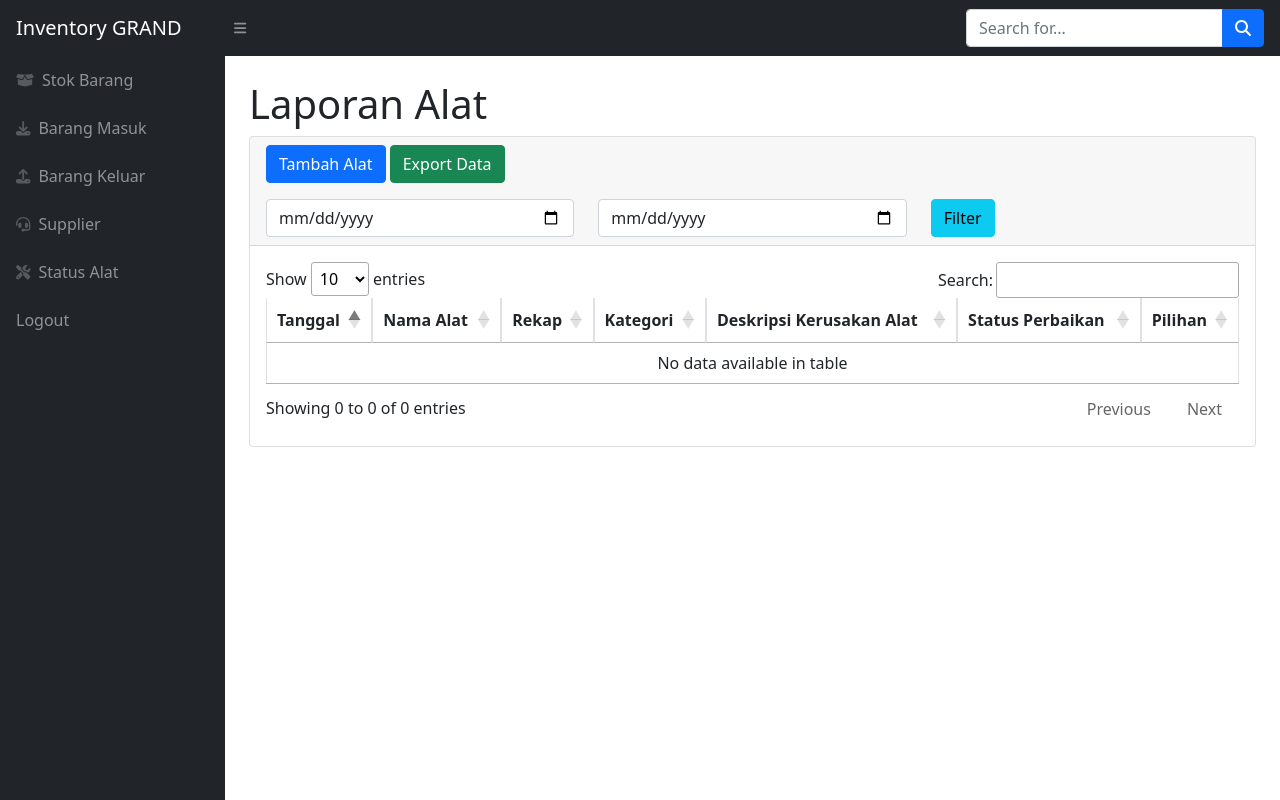
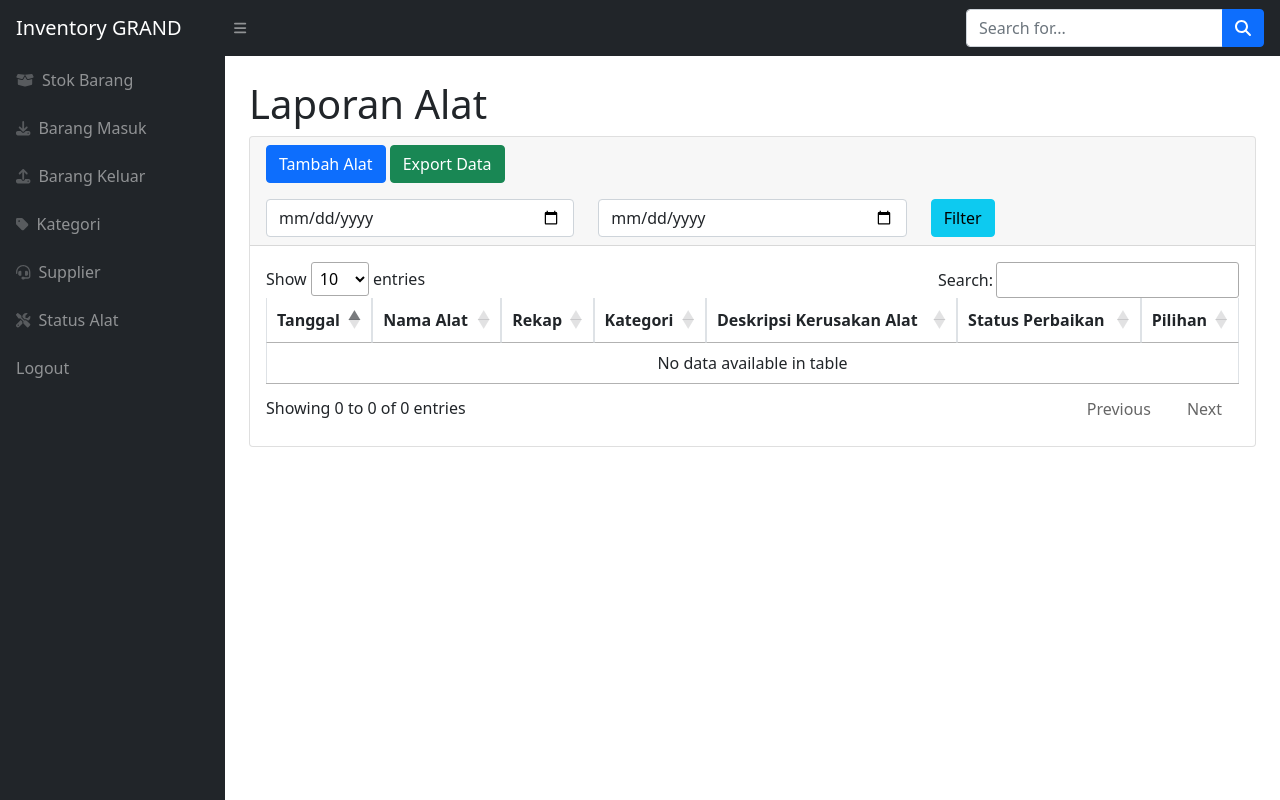
Before and after one commit to erlangga-avx/adminsaya, a PHP site: page /adminsaya/alat.php in a window 1280 px wide. Run offline with PHP 8.4, Linux system fonts and the light colour scheme; the visitor is signed in with stand-in values (Sample User, id 1); data that the repository does not hold is empty; some libraries are stand-ins or nearby versions.

Commit message:
menu kategori barang -menambahkan ke sidebar

```diff
--- a/components/sidebar.php
+++ b/components/sidebar.php
@@ -13,6 +13,10 @@
                             <a class="nav-link" href="keluar.php">
                                 <div class="sb-nav-link-icon"><i class="fas fa-upload"></i></div>
                                 Barang Keluar
+                            </a>
+                            <a class="nav-link" href="kategori.php">
+                                <div class="sb-nav-link-icon"><i class="fas fa-tag"></i></div>
+                                Kategori
                             </a>
                             <a class="nav-link" href="supplier.php">
                                 <div class="sb-nav-link-icon"><i class="fas fa-headset"></i></div>
```
